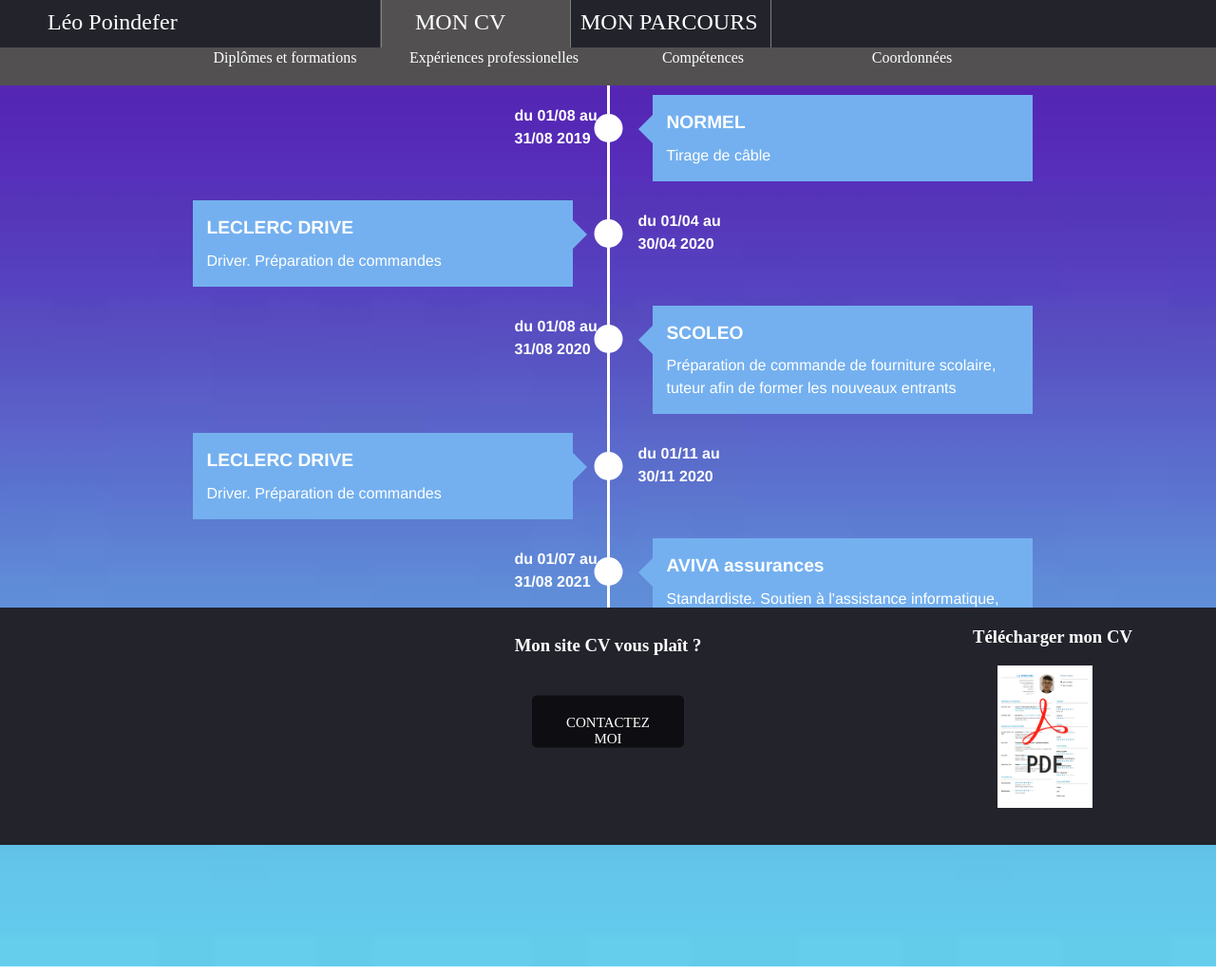
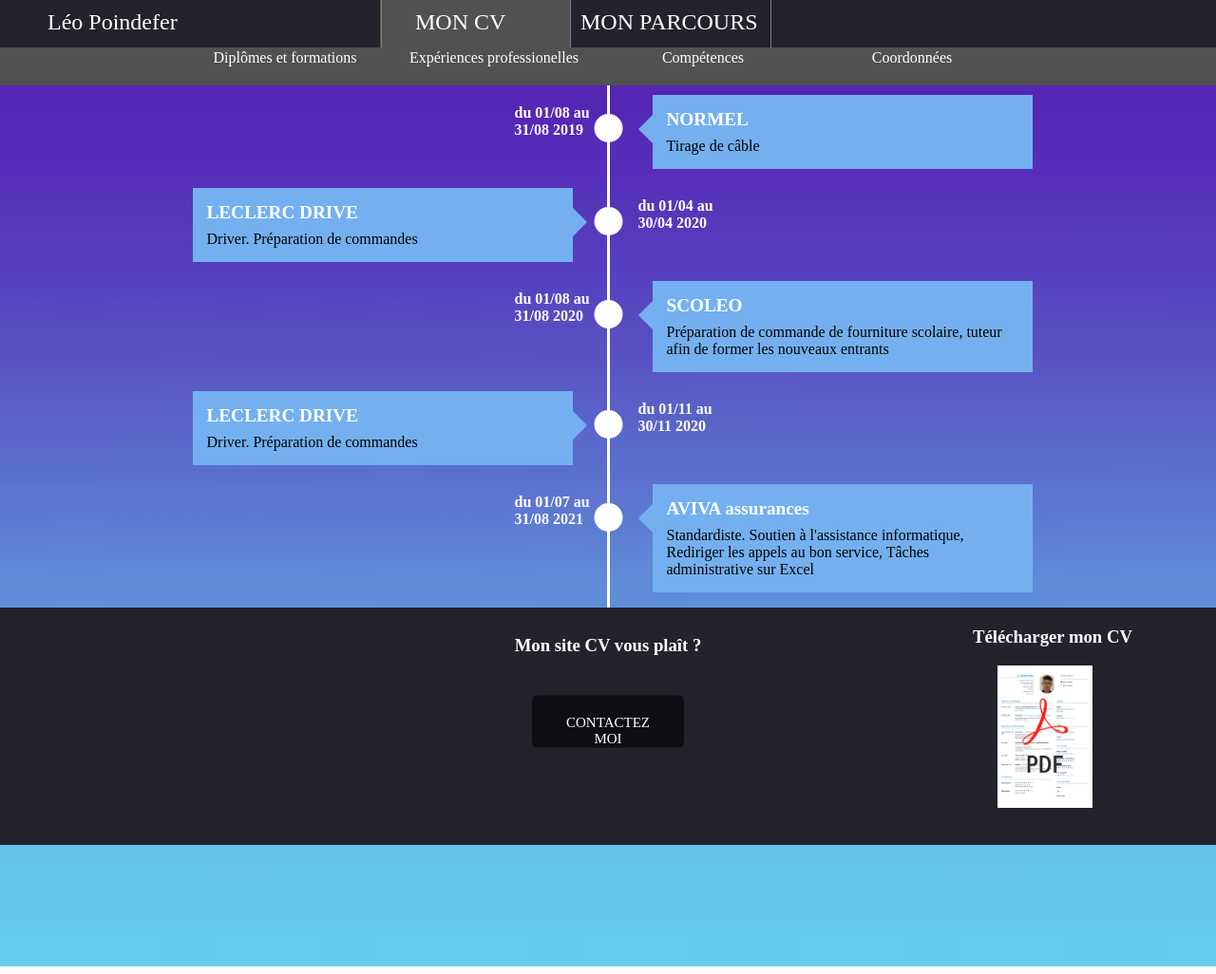
Before and after one commit to leopoindefer/leopoindefer.github.io, a PHP site: page /experiencepro.html in a window 1280 px wide. Shown: the whole page at 95% size. Run offline with PHP 8.4, Linux system fonts and the light colour scheme.

Commit message:
Update experiencepro.css

```diff
--- a/css/experiencepro.css
+++ b/css/experiencepro.css
@@ -283,7 +283,7 @@ body {
 
 			}
 			.timeline2   *, .timeline2   *::before, .timeline2   *::after {
-				font: normal 16px/1.5 "Helvetica Neue", sans-serif;
+				font: normal 16px/1.5
 				color: #fff;
 				margin: 0;
 				padding: 0;
```
